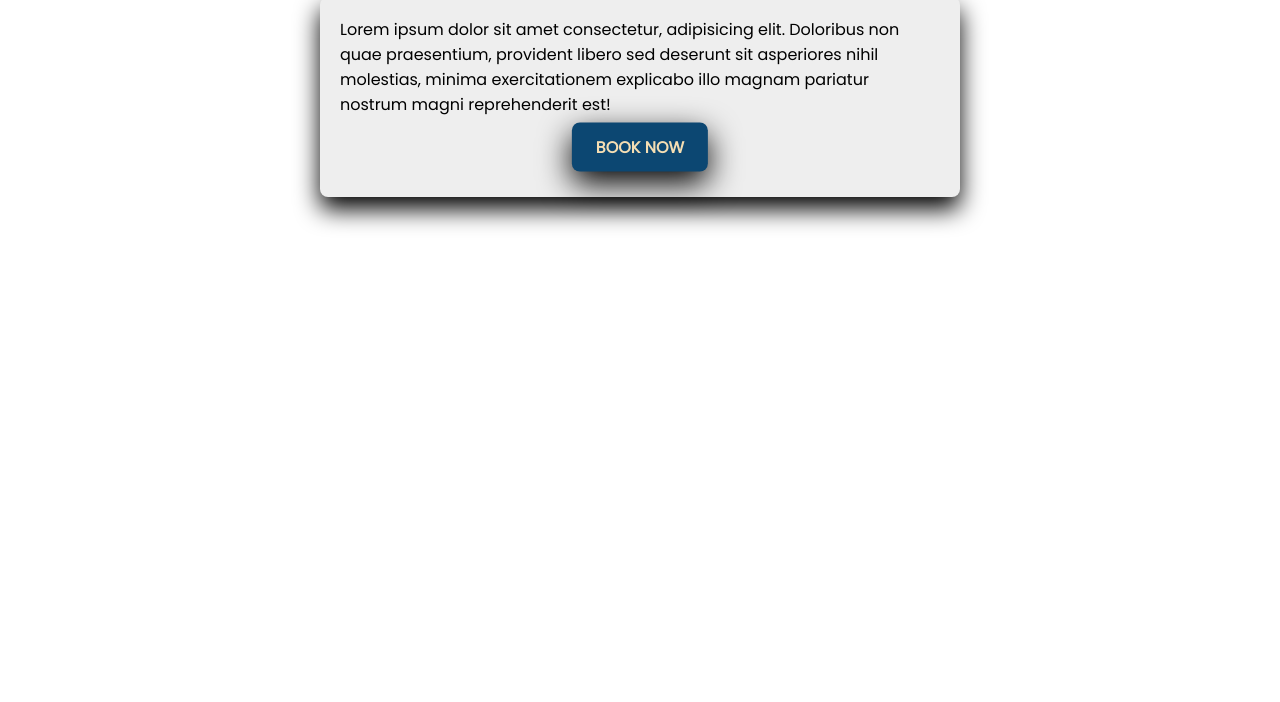
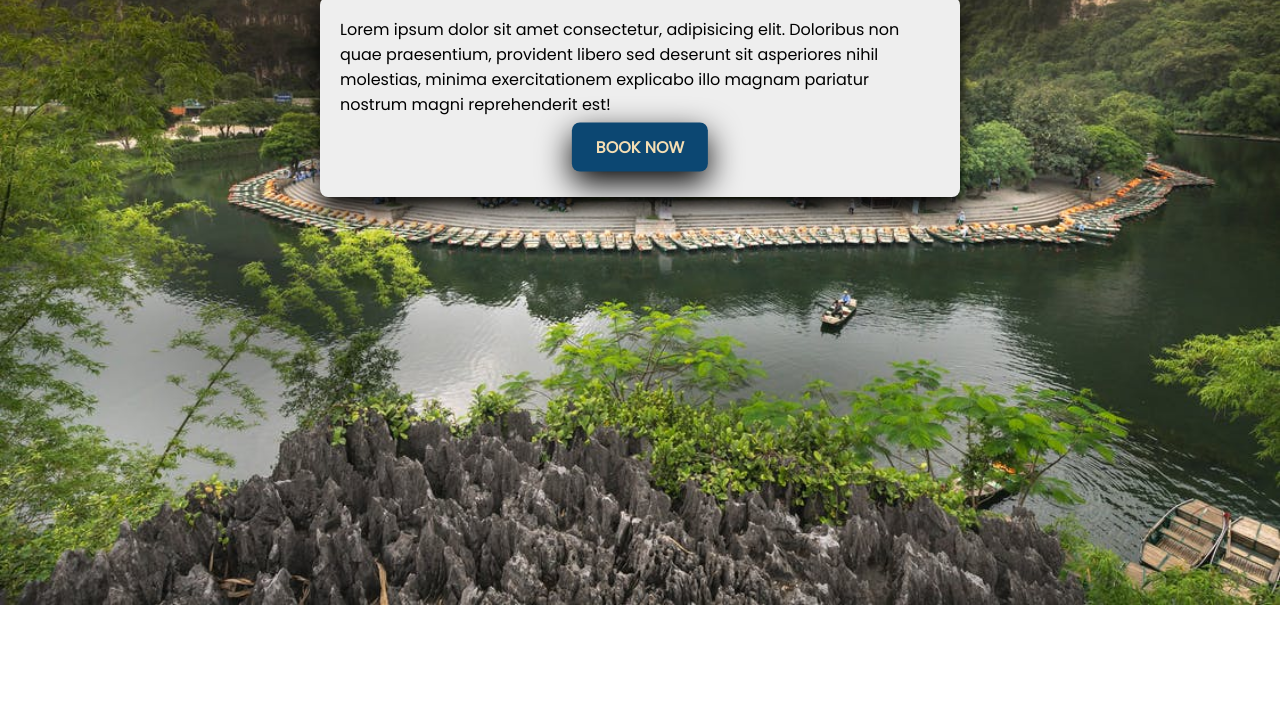
Before and after one commit to Ingabire2/booking-tour-HTML-CSS, a plain HTML site: page index.html in a window 1280 px wide. Shown: the part 336-1038 px from the top of the page. Drawn offline with Linux system fonts and the light colour scheme; the site is published under a folder, as on GitHub Pages, so addresses that start at the root find nothing.

Commit message:
change css/style.css image position

```diff
--- a/CSS/style.css
+++ b/CSS/style.css
@@ -12,7 +12,7 @@ body {
   font-family: "Poppins", sans-serif;
 }
 header {
-  background-image: url("/images/pexels-photo-2161467.jpeg");
+  background-image: url("../images/pexels-photo-2161467.jpeg");
   width: 100%;
   height: 100vh;
   background-repeat: no-repeat;
```
